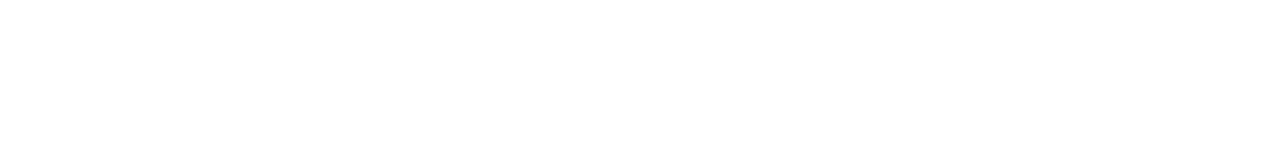
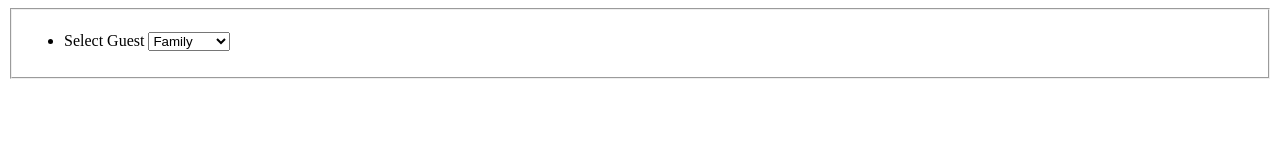
Before and after one commit to stalmcdonald/VFW, a plain HTML site: page mcdonald_crystal_project1/additem.html in a window 1280 px wide. Drawn offline with Linux system fonts and the light colour scheme.

Commit message:
Add item Category Drop Down List
Finished Add Guest Drop Down List

```diff
--- a/mcdonald_crystal_project1/additem.html
+++ b/mcdonald_crystal_project1/additem.html
@@ -1,3 +1,5 @@
+<!DOCTYPE html>
+<!-- Creating a form doc. -->
 <!-- Name: Crystal McDonald -->
 <!-- Class: Visual Frameworks (VFW) -->
 <!-- Term: 1110 -->
@@ -16,9 +18,27 @@
 		<meta name = "viewport" content = "target-densitydpi=device-dpi" />
 		<meta name = "HandheldFriendly" content = "True" />
 		<meta name = "MobileOptimized" content = "320" />
-</head>
-<body>
+
 		<!-- Document Title -->
 		<title name = "I Love Tea" </title>
 		<form aciton = "#" method = "post"/>
+	</head>
+	<!--Document Body -->
+	<body>
+
+		<title name = "I Love Tea" </title>
 		<fieldset>
+			<!--Add a guest Drop Down List -->
+			<ul>
+				<li>
+					<label for = "Guest"> Select Guest</label>
+					<select id = "Guest">
+						<option value = "Family">Family</option>
+						<option value = "Friend">Friend</option>
+						<option value = "CoWorker">CoWorker</option>
+						<option value = "VIP">VIP</option>
+					</select>
+				</li>
+			</ul>
+		</fieldset>
+	</body>
--- a/mcdonald_crystal_project1/mcdonald_crystal_project1.js
+++ b/mcdonald_crystal_project1/mcdonald_crystal_project1.js
@@ -0,0 +1,3 @@
+http://crystalmcdonald.github.com/VFW-Projects/mcdonald_crystal_project1/index.html
+
+http://stalmcdonald.github.com/VFW/mcdonald_crystal_project1/index.html
```
Also changed, not shown: mcdonald_crystal_project1/index.html (+1 -1 lines), 1 other file. Lines whose indentation alone changed are shown as unchanged.
